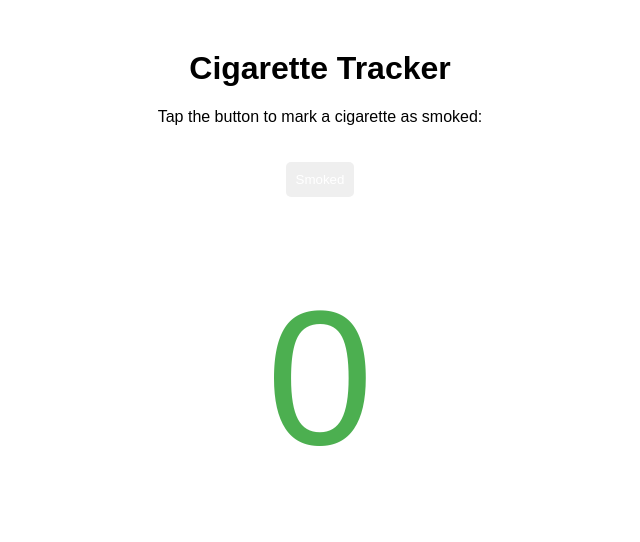
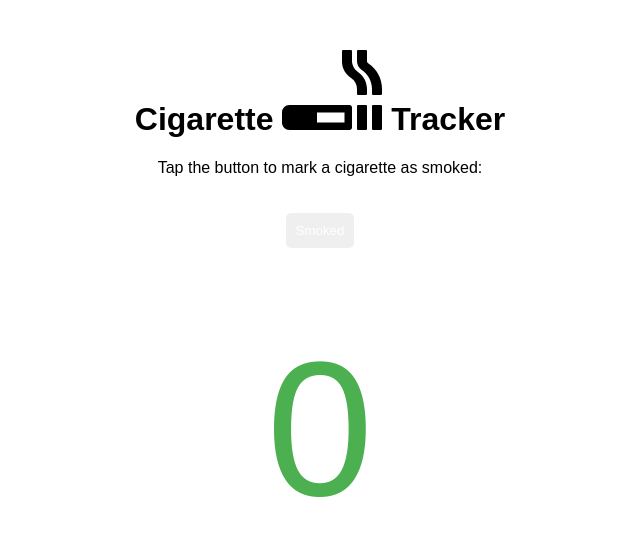
Before and after one commit to anandvip/cigarette-tracker, a plain HTML site: page index.html in a window 1280 px wide. Shown: the whole page, without its empty margins (320-960 px from the left). Drawn offline with Linux system fonts and the light colour scheme.

Commit message:
Update index.html

```diff
--- a/index.html
+++ b/index.html
@@ -5,13 +5,21 @@
 	<link rel="stylesheet" href="style.css">
 </head>
 <body>
-	<h1>Cigarette Tracker</h1>
+
+<body>
+	<h1>Cigarette <svg viewBox="0 0 640 512" width="100" title="smoking">
+  <path d="M632 352h-48c-4.4 0-8 3.6-8 8v144c0 4.4 3.6 8 8 8h48c4.4 0 8-3.6 8-8V360c0-4.4-3.6-8-8-8zM553.3 87.1c-5.7-3.8-9.3-10-9.3-16.8V8c0-4.4-3.6-8-8-8h-48c-4.4 0-8 3.6-8 8v62.3c0 22 10.2 43.4 28.6 55.4 42.2 27.3 67.4 73.8 67.4 124V280c0 4.4 3.6 8 8 8h48c4.4 0 8-3.6 8-8v-30.3c0-65.5-32.4-126.2-86.7-162.6zM432 352H48c-26.5 0-48 21.5-48 48v64c0 26.5 21.5 48 48 48h384c8.8 0 16-7.2 16-16V368c0-8.8-7.2-16-16-16zm-32 112H224v-64h176v64zm87.7-322.4C463.8 125 448 99.3 448 70.3V8c0-4.4-3.6-8-8-8h-48c-4.4 0-8 3.6-8 8v66.4c0 43.7 24.6 81.6 60.3 106.7 22.4 15.7 35.7 41.2 35.7 68.6V280c0 4.4 3.6 8 8 8h48c4.4 0 8-3.6 8-8v-30.3c0-43.3-21-83.4-56.3-108.1zM536 352h-48c-4.4 0-8 3.6-8 8v144c0 4.4 3.6 8 8 8h48c4.4 0 8-3.6 8-8V360c0-4.4-3.6-8-8-8z" />
+</svg> Tracker </h1>
 	<p>Tap the button to mark a cigarette as smoked:</p>
 	<button id="smokedButton">Smoked</button>
 	<div id="count"></div>
 	<div id="average"></div>
 	<div id="readings"></div>
 
+
+</body>
+
+
 	<script src="smoke.js"></script>
 </body>
 </html>
```
